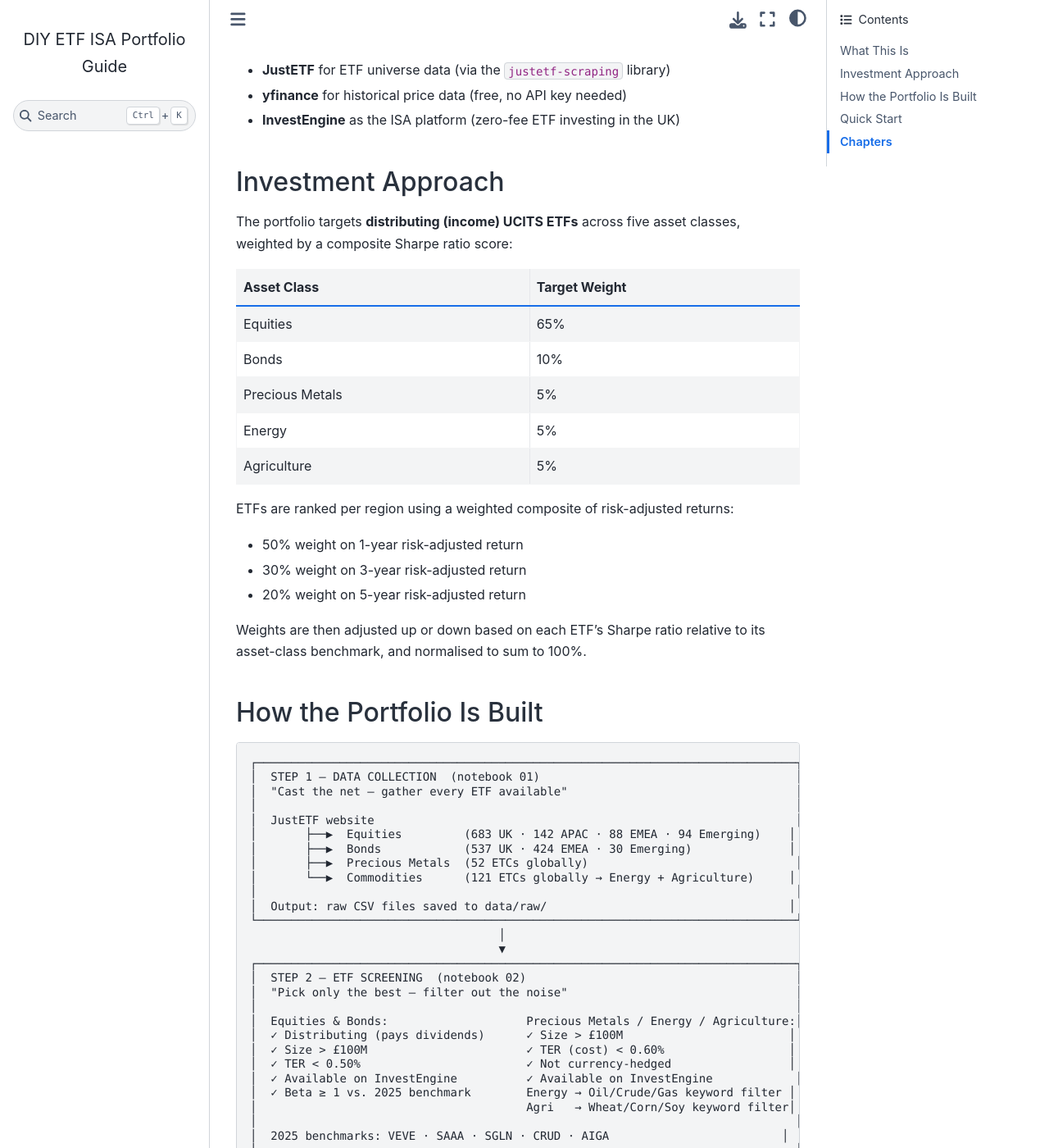
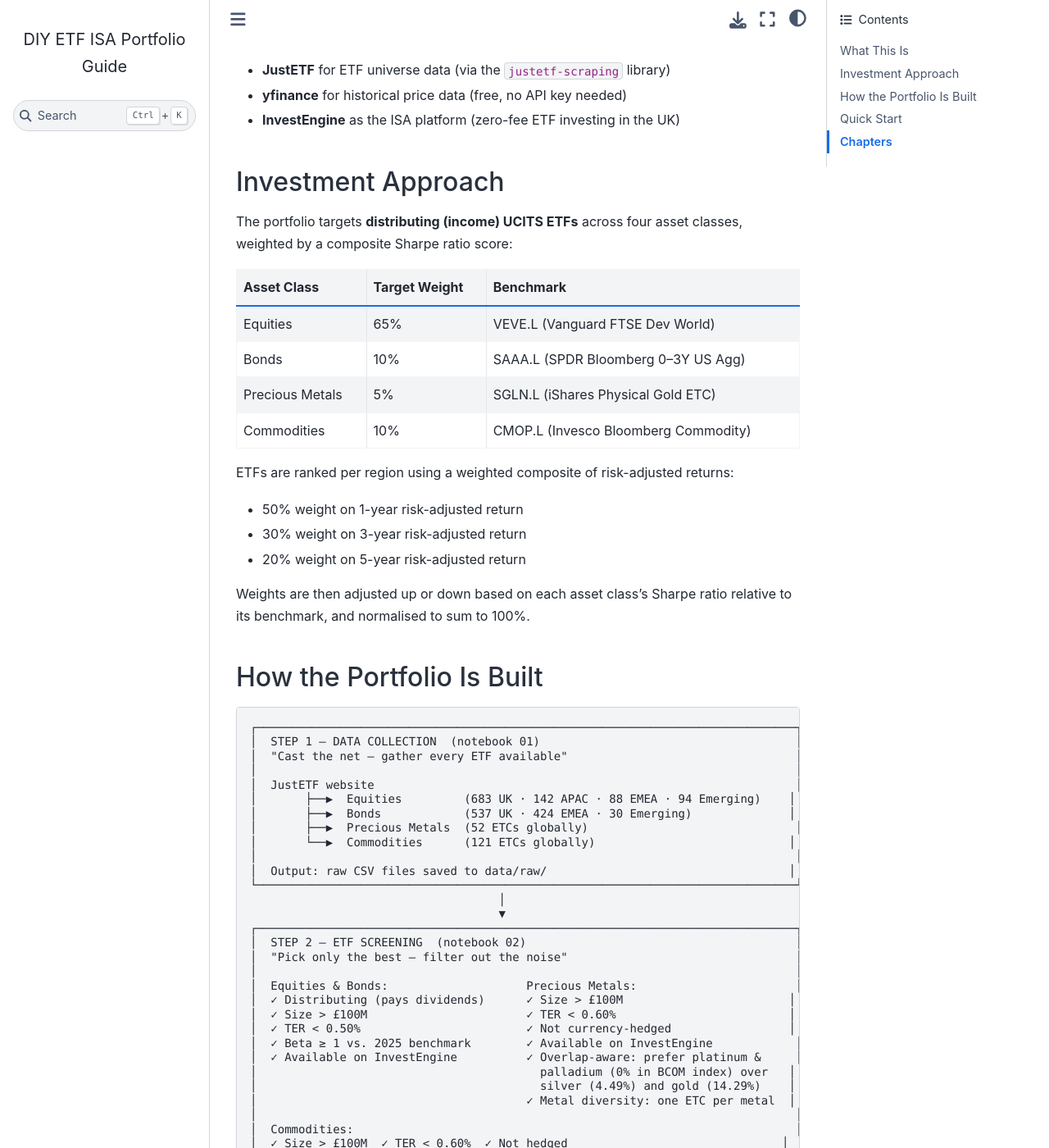
Before and after one commit to nairraks/etf-isa-portfolio, a Jupyter Book: the page built from index.md, in a window 1280 px wide and 1400 px high, scrolled down 284 px. Shown: the whole window at 82% size. Built offline with Jupyter Book 1.0.4 settings and Sphinx 7.4.7 and the Sphinx Book theme 1.1.4, drawn with Linux system fonts in a browser that asks for light colours; pages that are not in the unit, such as notebooks, are missing from menus; some of the changed text lies outside the part shown.

Commit message:
docs(index): refresh landing page for 4-class portfolio
Co-Authored-By: Claude Sonnet 4.6 <noreply@anthropic.com>

```diff
--- a/index.md
+++ b/index.md
@@ -12,22 +12,21 @@ This book documents a data-driven approach to ETF investing using publicly avail
 
 ## Investment Approach
 
-The portfolio targets **distributing (income) UCITS ETFs** across five asset classes, weighted by a composite Sharpe ratio score:
+The portfolio targets **distributing (income) UCITS ETFs** across four asset classes, weighted by a composite Sharpe ratio score:
 
-| Asset Class | Target Weight |
-|---|---|
-| Equities | 65% |
-| Bonds | 10% |
-| Precious Metals | 5% |
-| Energy | 5% |
-| Agriculture | 5% |
+| Asset Class | Target Weight | Benchmark |
+|---|---|---|
+| Equities | 65% | VEVE.L (Vanguard FTSE Dev World) |
+| Bonds | 10% | SAAA.L (SPDR Bloomberg 0–3Y US Agg) |
+| Precious Metals | 5% | SGLN.L (iShares Physical Gold ETC) |
+| Commodities | 10% | CMOP.L (Invesco Bloomberg Commodity) |
 
 ETFs are ranked per region using a weighted composite of risk-adjusted returns:
 - 50% weight on 1-year risk-adjusted return
 - 30% weight on 3-year risk-adjusted return
 - 20% weight on 5-year risk-adjusted return
 
-Weights are then adjusted up or down based on each ETF's Sharpe ratio relative to its asset-class benchmark, and normalised to sum to 100%.
+Weights are then adjusted up or down based on each asset class's Sharpe ratio relative to its benchmark, and normalised to sum to 100%.
 
 ## How the Portfolio Is Built
 
@@ -40,7 +39,7 @@ Weights are then adjusted up or down based on each ETF's Sharpe ratio relative t
 │       ├──▶  Equities         (683 UK · 142 APAC · 88 EMEA · 94 Emerging)    │
 │       ├──▶  Bonds            (537 UK · 424 EMEA · 30 Emerging)              │
 │       ├──▶  Precious Metals  (52 ETCs globally)                              │
-│       └──▶  Commodities      (121 ETCs globally → Energy + Agriculture)     │
+│       └──▶  Commodities      (121 ETCs globally)                            │
 │                                                                              │
 │  Output: raw CSV files saved to data/raw/                                   │
 └──────────────────────────────────────────────────────────────────────────────┘
@@ -50,17 +49,22 @@ Weights are then adjusted up or down based on each ETF's Sharpe ratio relative t
 │  STEP 2 — ETF SCREENING  (notebook 02)                                       │
 │  "Pick only the best — filter out the noise"                                 │
 │                                                                              │
-│  Equities & Bonds:                    Precious Metals / Energy / Agriculture:│
+│  Equities & Bonds:                    Precious Metals:                       │
 │  ✓ Distributing (pays dividends)      ✓ Size > £100M                        │
-│  ✓ Size > £100M                       ✓ TER (cost) < 0.60%                  │
+│  ✓ Size > £100M                       ✓ TER < 0.60%                         │
 │  ✓ TER < 0.50%                        ✓ Not currency-hedged                 │
-│  ✓ Available on InvestEngine          ✓ Available on InvestEngine            │
-│  ✓ Beta ≥ 1 vs. 2025 benchmark        Energy → Oil/Crude/Gas keyword filter │
-│                                       Agri   → Wheat/Corn/Soy keyword filter│
+│  ✓ Beta ≥ 1 vs. 2025 benchmark        ✓ Available on InvestEngine            │
+│  ✓ Available on InvestEngine          ✓ Overlap-aware: prefer platinum &     │
+│                                         palladium (0% in BCOM index) over   │
+│                                         silver (4.49%) and gold (14.29%)    │
+│                                       ✓ Metal diversity: one ETC per metal  │
 │                                                                              │
-│  2025 benchmarks: VEVE · SAAA · SGLN · CRUD · AIGA                         │
+│  Commodities:                                                                │
+│  ✓ Size > £100M  ✓ TER < 0.60%  ✓ Not hedged                               │
+│  ✓ Beta ≥ 1 vs. 2025 CMOP benchmark                                         │
+│  ✓ Available on InvestEngine (naturally keeps broad diversified ETCs only)  │
 │                                                                              │
-│  Output: ~18 shortlisted ETFs saved to database                             │
+│  Output: ~14 shortlisted ETFs saved to database                             │
 └──────────────────────────────────────────────────────────────────────────────┘
                                     │
                                     ▼
@@ -69,11 +73,10 @@ Weights are then adjusted up or down based on each ETF's Sharpe ratio relative t
 │  "Decide how much money goes where"                                          │
 │                                                                              │
 │  ① Start with strategic target weights:                                      │
-│     Equities  65% ──────────────────────────────────────────────────────    │
-│     Bonds     10% ──────                                                     │
-│     Gold       5% ───                                                        │
-│     Energy     5% ───                                                        │
-│     Agri       5% ───                                                        │
+│     Equities    65% ────────────────────────────────────────────────────    │
+│     Bonds       10% ──────                                                   │
+│     Gold         5% ───                                                      │
+│     Commodities 10% ──────                                                   │
 │                                                                              │
 │  ② Adjust weights based on Sharpe ratio vs. benchmark:                       │
 │     Better than benchmark → weight UP   (up to ×1.48)                       │
@@ -83,7 +86,7 @@ Weights are then adjusted up or down based on each ETF's Sharpe ratio relative t
 │                                                                              │
 │  ④ Reduce weight of volatile assets (volatility adjustment)                  │
 │                                                                              │
-│  Output: final_portfolio.csv  (e.g. £20,000 split across ~18 ETFs)         │
+│  Output: final_portfolio.csv  (e.g. £20,000 split across ~14 ETFs)         │
 └──────────────────────────────────────────────────────────────────────────────┘
                                     │
                                     ▼
```
